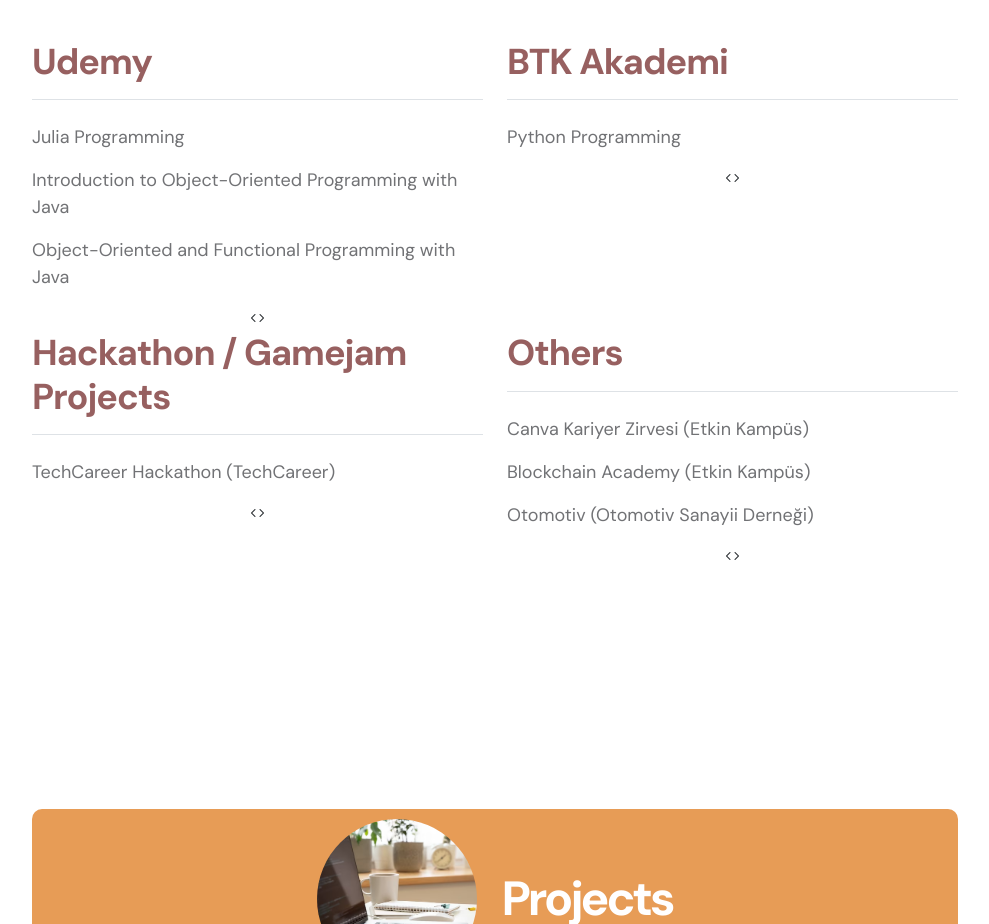
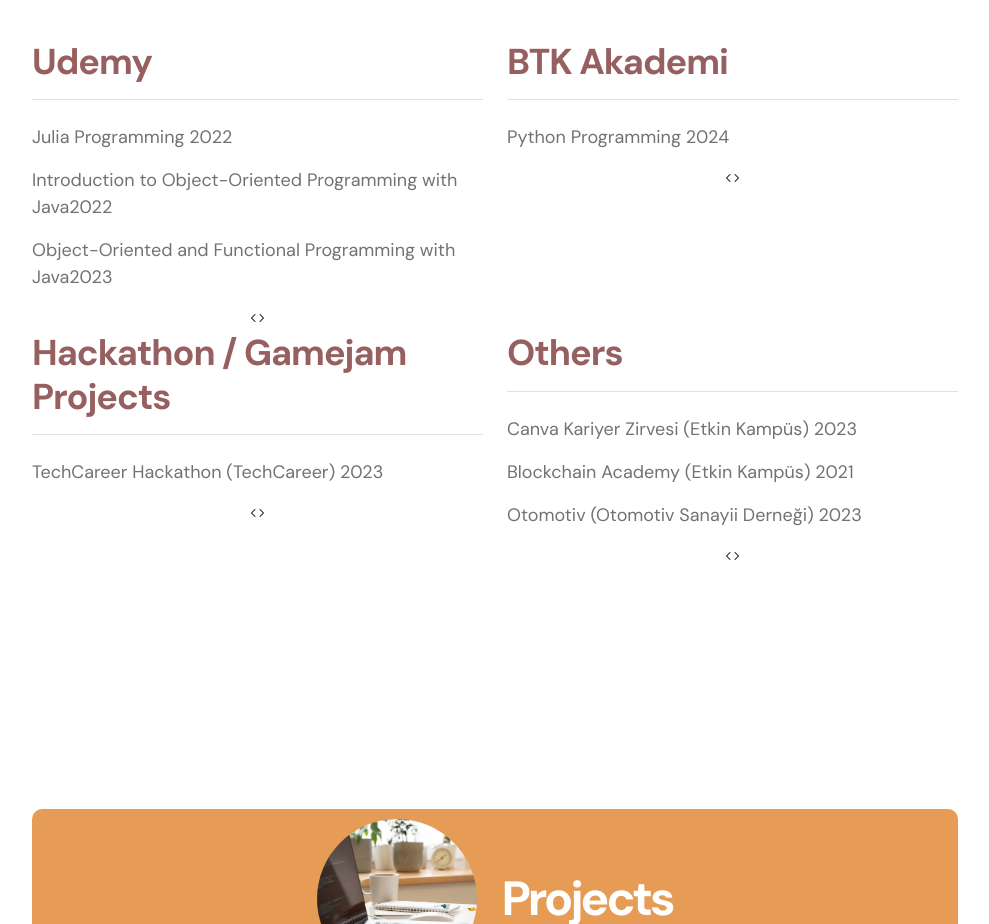
Before and after one commit to ferhanburak/ferhanburakblog, a plain HTML site: page index.html in a window 1280 px wide. Shown: the part 2780-3704 px from the top of the page, without its empty margins (145-1134 px from the left). Drawn offline with Linux system fonts and the light colour scheme.

Commit message:
index.html

```diff
--- a/index.html
+++ b/index.html
@@ -251,9 +251,9 @@
                                         <div class="d-flex flex-wrap align-items-center border-bottom mb-4 pb-3">
                                             <h3 class="mb-0" id="udemyTitle">Udemy</h3>
                                         </div>
-                                        <p>Julia Programming</p>
-                                        <p>Introduction to Object-Oriented Programming with Java</p>
-                                        <p>Object-Oriented and Functional Programming with Java</p>
+                                        <p>Julia Programming 2022</p>
+                                        <p>Introduction to Object-Oriented Programming with Java2022</p>
+                                        <p>Object-Oriented and Functional Programming with Java2023</p>
                                         <div class="Certificates-icon-wrap d-flex justify-content-center align-items-center">
                                             <i class="Certificates-icon bi-code"></i>
                                         </div>
@@ -264,7 +264,7 @@
                                         <div class="d-flex flex-wrap align-items-center border-bottom mb-4 pb-3">
                                             <h3 class="mb-0" id="btkTitle">BTK Akademi</h3>
                                         </div>
-                                        <p>Python Programming</p>
+                                        <p>Python Programming 2024</p>
                                         <div class="Certificates-icon-wrap d-flex justify-content-center align-items-center">
                                             <i class="Certificates-icon bi-code"></i>
                                         </div>
@@ -275,7 +275,7 @@
                                         <div class="d-flex flex-wrap align-items-center border-bottom mb-4 pb-3">
                                             <h3 class="mb-0" id="hackathonTitle">Hackathon / Gamejam Projects</h3>
                                         </div>
-                                        <p>TechCareer Hackathon (TechCareer)</p>
+                                        <p>TechCareer Hackathon (TechCareer) 2023</p>
                                         <div class="Certificates-icon-wrap d-flex justify-content-center align-items-center">
                                             <i class="Certificates-icon bi-code"></i>
                                         </div>
@@ -286,9 +286,9 @@
                                         <div class="d-flex flex-wrap align-items-center border-bottom mb-4 pb-3">
                                             <h3 class="mb-0" id="othersTitle">Others</h3>
                                         </div>
-                                        <p>Canva Kariyer Zirvesi (Etkin Kampüs)</p>
-                                        <p>Blockchain Academy (Etkin Kampüs)</p>
-                                        <p>Otomotiv (Otomotiv Sanayii Derneği)</p>
+                                        <p>Canva Kariyer Zirvesi (Etkin Kampüs) 2023</p>
+                                        <p>Blockchain Academy (Etkin Kampüs) 2021</p>
+                                        <p>Otomotiv (Otomotiv Sanayii Derneği) 2023</p>
                                         <div class="Certificates-icon-wrap d-flex justify-content-center align-items-center">
                                             <i class="Certificates-icon bi-code"></i>
                                         </div>
```
